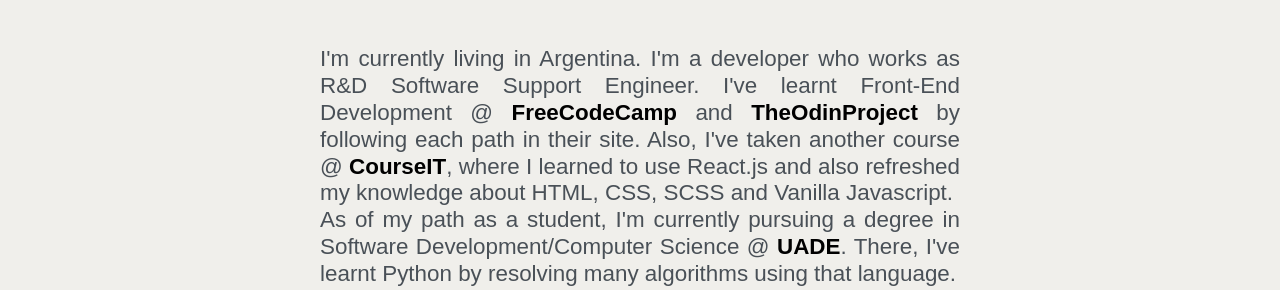
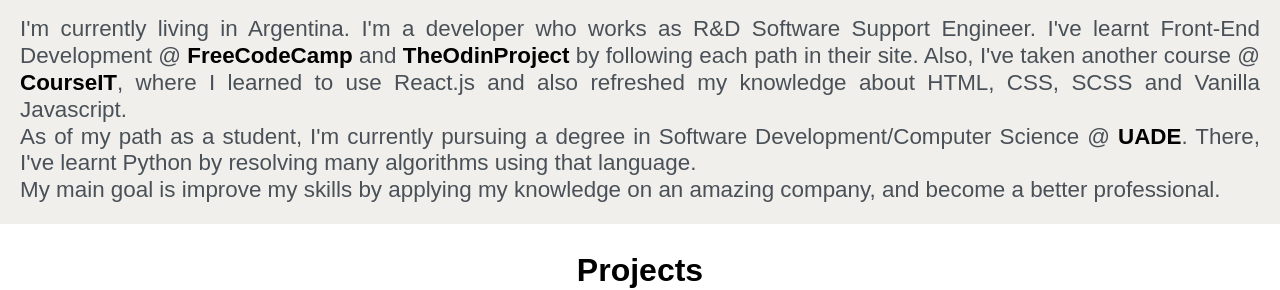
Before and after one commit to federicodiazgerstner/federicodiazgerstner.github.io, a plain HTML site: page index.html in a window 1280 px wide. Shown: the part 656-946 px from the top of the page. Drawn offline with Linux system fonts and the light colour scheme.

Commit message:
Update style.css

```diff
--- a/style.css
+++ b/style.css
@@ -136,7 +136,7 @@
 }
 
 .about-me .description {
-  padding: 50px 25%;
+  padding: 20px;
   font-size: 1.4rem;
   font-weight: 300;
   text-align: justify;
```
